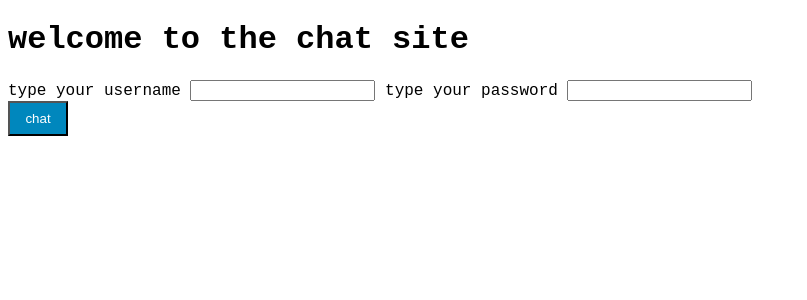
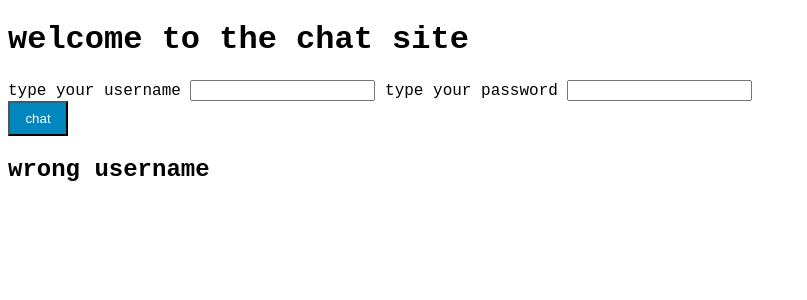
Before and after one commit to ani-elpo/chatwebsite, a Flask app: template templates/index.html in a window 1280 px wide. Shown: the top 300 px of the page, without its empty margins (0-807 px from the left). Run offline with Flask 2, Linux system fonts and the light colour scheme; the template is opened without the code that fills it: most values are stand-ins (such as "Sample title", 1, 10 or a date in 2020).

Commit message:
if the password is wrong it takes you back to the homepage

```diff
--- a/server.py
+++ b/server.py
@@ -8,13 +8,20 @@ users={"bob":"bobpw", "jeff":"jeffpw"}
 
 @app.route('/')
 def hello_world():
+    if "password_correct" in session:
+        username = session["username"]
+        password_correct = session["password_correct"]
     return render_template("index.html")
 
 messages=[]
 
 @app.route('/chat', methods=["GET","POST"])
 def chat():
+    if "username" not in session:
+        return redirect("/")
+
     username = session["username"]
+
     if request.method == "POST":
         message=request.form["message"]
         message_info={"author":username, "message":message}
@@ -28,13 +35,23 @@ def login():
 
     if username in users and users[username] == password:
         session["username"] = username
+        password_correct = True
+        session["password_correct"] = password_correct
         return redirect(url_for("chat"))
     else:
+        password_correct = False
+        session["password_correct"] = password_correct
         return redirect("/")
+
+@app.route('/logout')
+def logout():
+    del session["username"]
+    return redirect("/")
 
 
 app.run(debug=True)
 
 # http://127.0.0.1:5000/chat
 
-#homework: get chat fully working (new username thing) sending msgs needs to work again
+#homework: display "password incorrect" message on login page instead of just blank screen
+# find a better way to store passwords?
--- a/templates/chat_page.html
+++ b/templates/chat_page.html
@@ -49,6 +49,8 @@
         <input type="submit" value="refresh">
     </form>
 
+    <a href="/logout">log out</a>
+
 </body>
 
 </html>
--- a/templates/index.html
+++ b/templates/index.html
@@ -24,7 +24,14 @@
 
         <input id="login" type="submit" value="chat">
 
+        {% if username %}
+            <h2>wrong username</h2>
+        {% elif password %}
+            <h2>wrong password</h2>
+        {% endif %}
     </form>
+
+
 
 </body>
 
```
